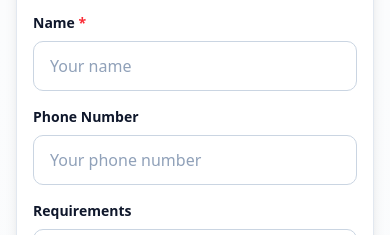
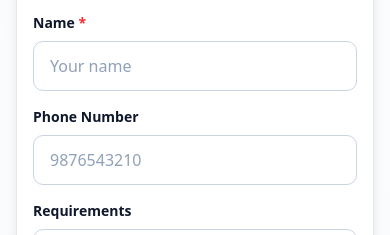
Before and after one commit to meetjaka/voltherm, a Next.js app: page /contact in a window 390 px wide. Shown: the part 1880-2115 px from the top of the page. Built offline with nearby package versions, Linux system fonts and the light colour scheme.

Commit message:
Add frontend validation for email and phone number in inquiry forms

```diff
--- a/src/app/contact/page.tsx
+++ b/src/app/contact/page.tsx
@@ -216,6 +216,8 @@ export default function ContactPage() {
                                             id='email'
                                             name='email'
                                             required
+                                            pattern='[a-z0-9._%+-]+@[a-z0-9.-]+\.[a-z]{2,}$'
+                                            title='Please enter a valid email address'
                                             value={formData.email}
                                             onChange={handleChange}
                                             placeholder='Your email'
@@ -253,9 +255,18 @@ export default function ContactPage() {
                                             type='tel'
                                             id='phone'
                                             name='phone'
+                                            pattern='[0-9]{10}'
+                                            minLength={10}
+                                            maxLength={10}
+                                            title='Please enter a valid 10-digit mobile number'
                                             value={formData.phone}
-                                            onChange={handleChange}
-                                            placeholder='Your phone number'
+                                            onChange={(e) => {
+                                                const value = e.target.value.replace(/\D/g, '');
+                                                if (value.length <= 10) {
+                                                    setFormData({ ...formData, phone: value });
+                                                }
+                                            }}
+                                            placeholder='9876543210'
                                             className='w-full rounded-lg border border-slate-300 px-4 py-3 text-slate-900 transition-all outline-none placeholder:text-slate-400 focus:border-teal-500 focus:ring-2 focus:ring-teal-500/20'
                                         />
                                     </div>
--- a/src/app/store/page.tsx
+++ b/src/app/store/page.tsx
@@ -579,6 +579,8 @@ export default function StorePage() {
                       <input
                         type='email'
                         required
+                        pattern='[a-z0-9._%+-]+@[a-z0-9.-]+\.[a-z]{2,}$'
+                        title='Please enter a valid email address'
                         value={formData.email}
                         onChange={(e) => setFormData({ ...formData, email: e.target.value })}
                         className='w-full rounded-lg border border-slate-300 px-4 py-3 focus:border-teal-500 focus:outline-none focus:ring-2 focus:ring-teal-500'
@@ -593,10 +595,19 @@ export default function StorePage() {
                       <input
                         type='tel'
                         required
+                        pattern='[0-9]{10}'
+                        minLength={10}
+                        maxLength={10}
+                        title='Please enter a valid 10-digit mobile number'
                         value={formData.phone}
-                        onChange={(e) => setFormData({ ...formData, phone: e.target.value })}
+                        onChange={(e) => {
+                          const value = e.target.value.replace(/\D/g, '');
+                          if (value.length <= 10) {
+                            setFormData({ ...formData, phone: value });
+                          }
+                        }}
                         className='w-full rounded-lg border border-slate-300 px-4 py-3 focus:border-teal-500 focus:outline-none focus:ring-2 focus:ring-teal-500'
-                        placeholder='+91 98765 43210'
+                        placeholder='9876543210'
                       />
                     </div>
 
```
